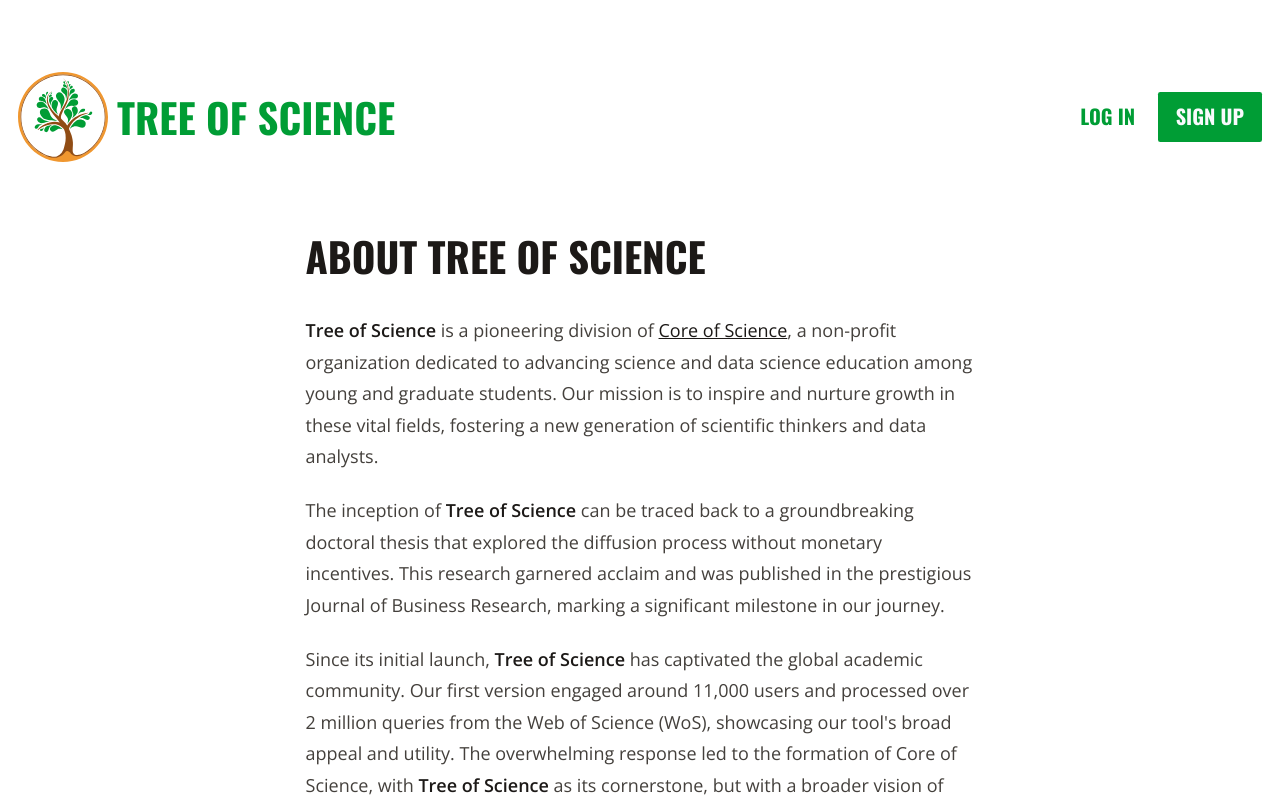
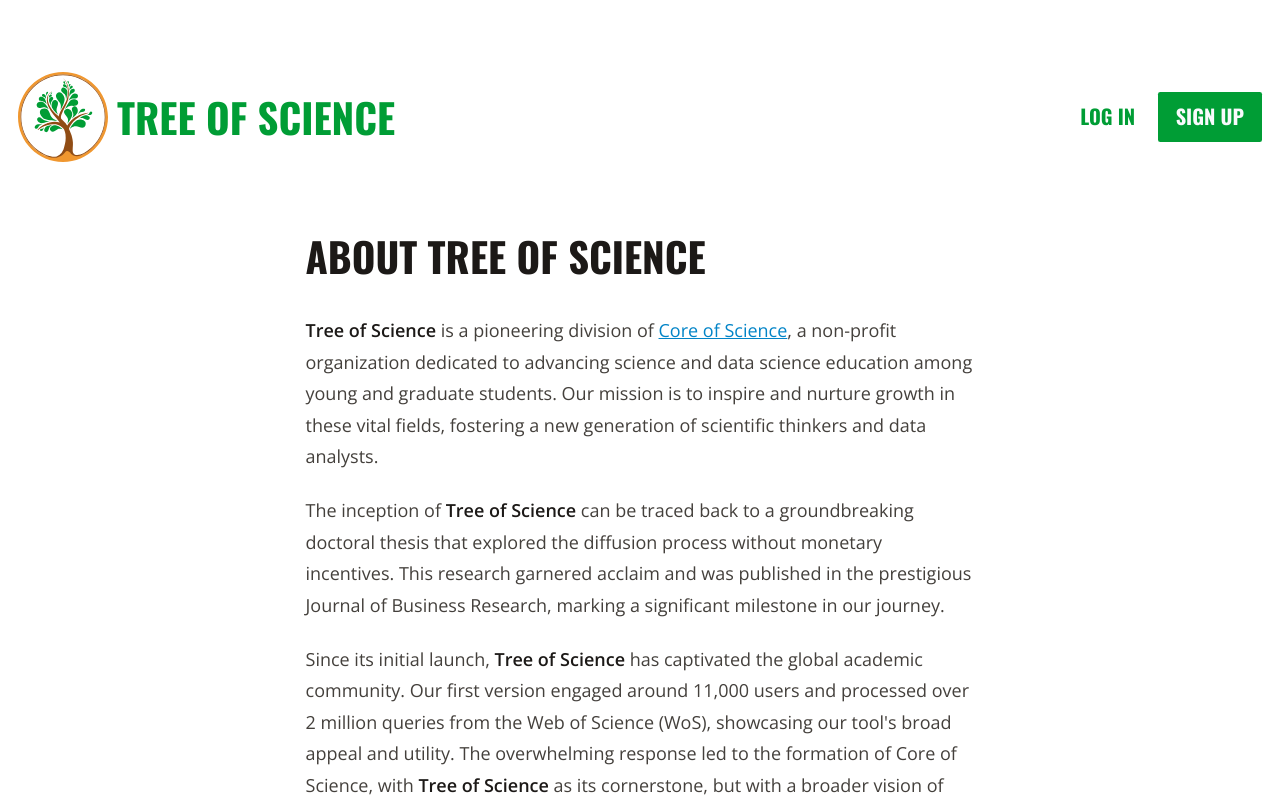
Before and after one commit to coreofscience/tos.coreofscience.org, a React (Vite) app: page /docs/about in a window 1280 px wide. Shown: the top 800 px of the page. Built offline with nearby package versions, Linux system fonts and the light colour scheme; no server answers.

Commit message:
Scroll up

```diff
--- a/src/components/pages/docs/About.tsx
+++ b/src/components/pages/docs/About.tsx
@@ -1,5 +1,12 @@
-const About = () => (
-  <article className="prose prose-stone m-auto">
+import { useEffect } from "react";
+
+const About = () => {
+  useEffect(() => {
+    window.scrollTo(0, 0);
+  }, []);
+
+  return (
+    <article className="prose prose-stone m-auto prose-a:text-sky-600 prose-a:hover:text-sky-800 prose-a:active:text-sky-800">
       <h1 className="font-tall uppercase">About Tree of Science</h1>
       <p>
         <strong>Tree of Science</strong> is a pioneering division of{" "}
@@ -10,18 +17,18 @@ const About = () => (
         thinkers and data analysts.
       </p>
       <p>
-      The inception of <strong>Tree of Science</strong> can be traced back to a
-      groundbreaking doctoral thesis that explored the diffusion process without
-      monetary incentives. This research garnered acclaim and was published in
-      the prestigious Journal of Business Research, marking a significant
-      milestone in our journey.
+        The inception of <strong>Tree of Science</strong> can be traced back to
+        a groundbreaking doctoral thesis that explored the diffusion process
+        without monetary incentives. This research garnered acclaim and was
+        published in the prestigious Journal of Business Research, marking a
+        significant milestone in our journey.
       </p>
       <p>
-      Since its initial launch, <strong>Tree of Science</strong> has captivated
-      the global academic community. Our first version engaged around 11,000
-      users and processed over 2 million queries from the Web of Science (WoS),
-      showcasing our tool&#39;s broad appeal and utility. The overwhelming
-      response led to the formation of Core of Science, with{" "}
+        Since its initial launch, <strong>Tree of Science</strong> has
+        captivated the global academic community. Our first version engaged
+        around 11,000 users and processed over 2 million queries from the Web of
+        Science (WoS), showcasing our tool&#39;s broad appeal and utility. The
+        overwhelming response led to the formation of Core of Science, with{" "}
         <strong>Tree of Science</strong> as its cornerstone, but with a broader
         vision of creating an array of scientometric products.
       </p>
@@ -34,12 +41,13 @@ const About = () => (
         community.
       </p>
       <p>
-      <strong>Tree of Science</strong> is not just a tool; it&#39;s a gateway to
-      a world of scientific discovery and analysis. Our platform offers
+        <strong>Tree of Science</strong> is not just a tool; it&#39;s a gateway
+        to a world of scientific discovery and analysis. Our platform offers
         intuitive and powerful visualization and analysis capabilities, making
         complex scientific data accessible and engaging. We are proud to serve a
         diverse and growing user base, ranging from budding scientists and
-      seasoned researchers to academic institutions and research organizations.
+        seasoned researchers to academic institutions and research
+        organizations.
       </p>
       <p>
         Join us in our quest to demystify science and data science, making these
@@ -47,5 +55,6 @@ const About = () => (
       </p>
     </article>
   );
+};
 
 export default About;
--- a/src/components/pages/docs/FAQ.tsx
+++ b/src/components/pages/docs/FAQ.tsx
@@ -1,12 +1,16 @@
-import { FC } from "react";
+import { useEffect } from "react";
 import Reference from "../../tree/Reference";
 
-const FAQ: FC = () => {
+const FAQ = () => {
+ useEffect(() => {
+  window.scrollTo(0, 0);
+ }, []);
+
  return (
   <section aria-labelledby="faq-title">
    <div className="mx-auto max-w-7xl px-4 sm:px-6 lg:px-8">
     <div className="mx-auto max-w-2xl lg:mx-0">
-     <h1 className="text-3xl font-tall sm:text-4xl">
+     <h1 id="faq-title" className="text-3xl font-tall sm:text-4xl">
       Frequently asked questions
      </h1>
      <p className="mt-4 text-lg sm:text-xl">
--- a/src/components/pages/docs/Sap.tsx
+++ b/src/components/pages/docs/Sap.tsx
@@ -1,8 +1,8 @@
-import { FC, useEffect } from "react";
+import { useEffect } from "react";
 import TableOfContent from "../../common/TableOfContent";
 import { HeadingData } from "../../common/TableOfContent/constants";
 
-const Sap: FC = () => {
+const Sap = () => {
   useEffect(() => {
     window.scrollTo(0, 0);
   }, []);
```
Lines whose indentation alone changed are shown as unchanged.
